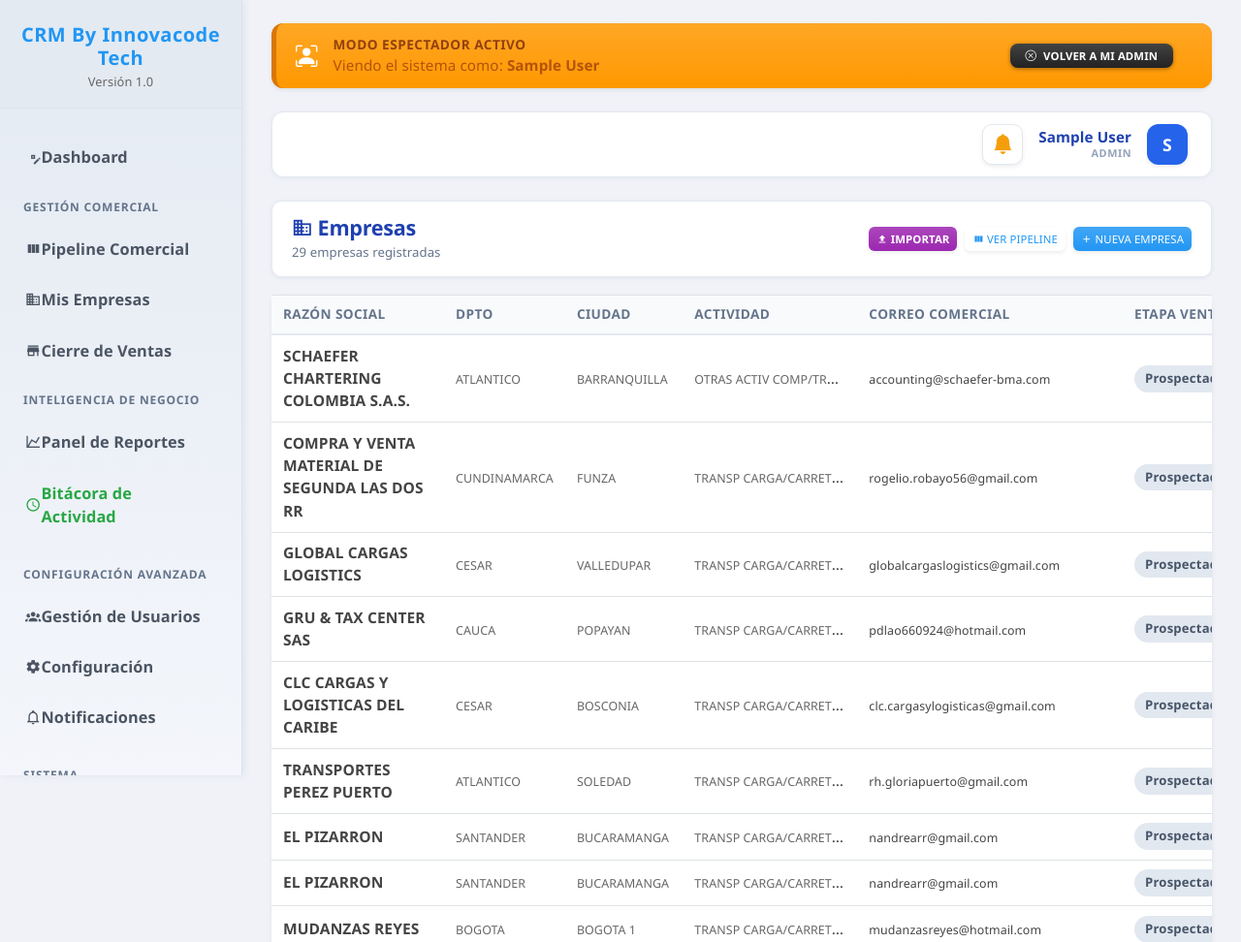
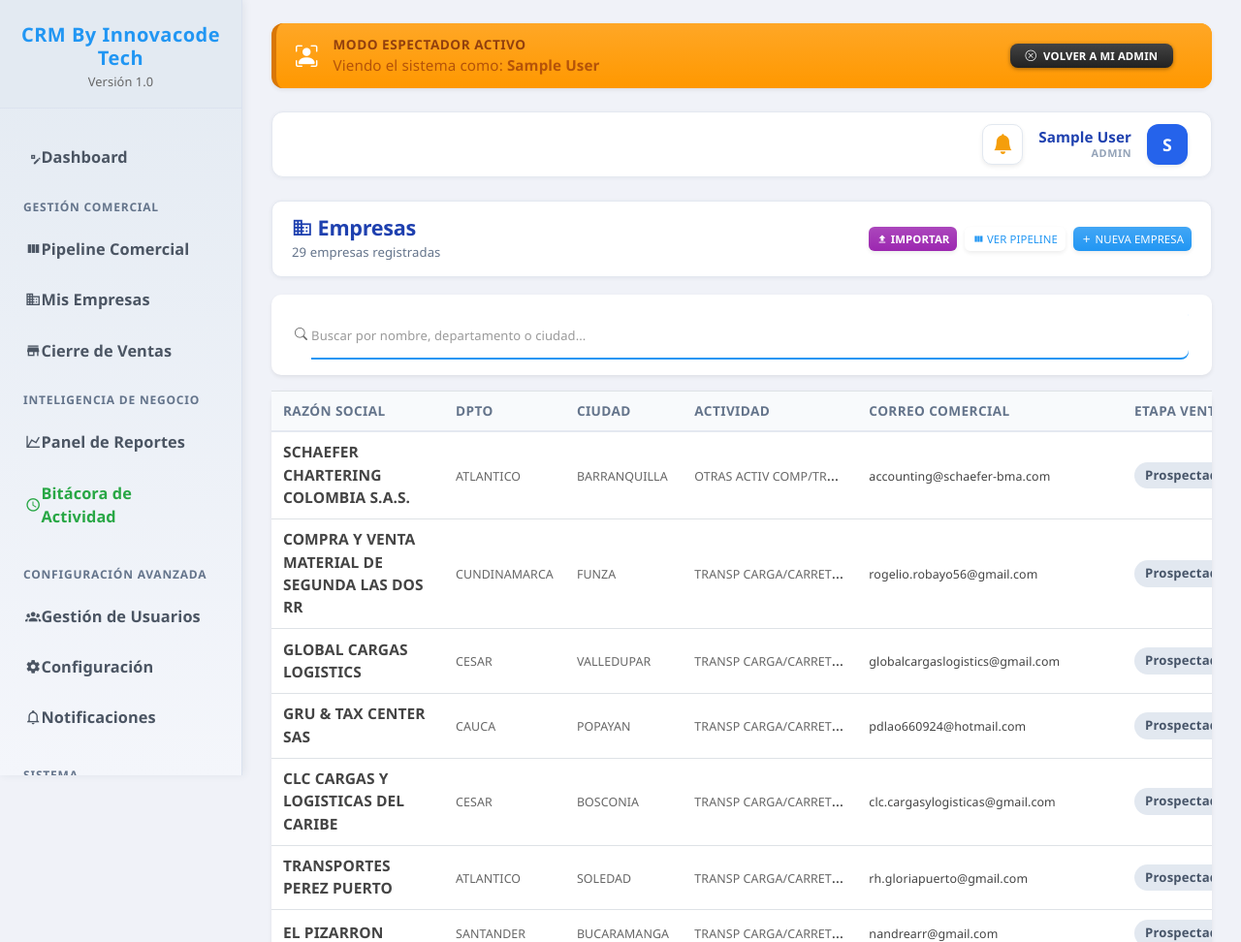
Before and after one commit to davidcaroo/crm-innovacode, a PHP site: page /empresas in a window 1280 px wide. Shown: the top 972 px of the page at 97% size. Run offline with PHP 8.4, Linux system fonts and the light colour scheme; the visitor is signed in with stand-in values (Sample User, id 1); data comes from the database, SQL or seed files in the repository; some libraries are stand-ins or nearby versions.

Commit message:
Implementa búsqueda en tiempo real para empresas (nombre, dpto, ciudad)

```diff
--- a/controllers/EmpresaController.php
+++ b/controllers/EmpresaController.php
@@ -10,12 +10,21 @@ class EmpresaController extends BaseController
     public function index()
     {
         $empresaModel = new Empresa();
-        if (in_array($_SESSION['usuario_rol'], ['admin', 'superadmin'])) {
-            $empresas = $empresaModel->todasAdmin();
+        $buscar = $this->get('buscar');
+
+        // Si hay término de búsqueda, buscar; si no, obtener todas
+        if (!empty($buscar)) {
+            $usuario_id = in_array($_SESSION['usuario_rol'], ['admin', 'superadmin']) ? null : $_SESSION['usuario_id'];
+            $empresas = $empresaModel->buscar($buscar, $usuario_id);
         } else {
-            $empresas = $empresaModel->todasPorUsuario($_SESSION['usuario_id']);
+            if (in_array($_SESSION['usuario_rol'], ['admin', 'superadmin'])) {
+                $empresas = $empresaModel->todasAdmin();
+            } else {
+                $empresas = $empresaModel->todasPorUsuario($_SESSION['usuario_id']);
+            }
         }
-        $this->view('empresas/index', ['empresas' => $empresas]);
+
+        $this->view('empresas/index', ['empresas' => $empresas, 'buscar' => $buscar ?? '']);
     }
 
     public function crear()
--- a/models/Empresa.php
+++ b/models/Empresa.php
@@ -36,6 +36,30 @@ class Empresa extends BaseModel
     {
         $sql = "SELECT * FROM empresas ORDER BY creado_en DESC";
         $stmt = $this->db->query($sql);
+        return $stmt->fetchAll();
+    }
+
+    /**
+     * Buscar empresas por término (nombre, departamento o ciudad)
+     */
+    public function buscar($termino, $usuario_id = null)
+    {
+        $termino = '%' . $termino . '%';
+
+        $sql = "SELECT * FROM empresas
+                WHERE (razon_social LIKE ? OR dpto LIKE ? OR ciudad LIKE ?)";
+        $params = [$termino, $termino, $termino];
+
+        // Filtrar por usuario si no es admin
+        if ($usuario_id) {
+            $sql .= " AND usuario_id = ?";
+            $params[] = $usuario_id;
+        }
+
+        $sql .= " ORDER BY creado_en DESC";
+
+        $stmt = $this->db->prepare($sql);
+        $stmt->execute($params);
         return $stmt->fetchAll();
     }
 
--- a/views/empresas/index.php
+++ b/views/empresas/index.php
@@ -4,7 +4,7 @@
 <div class="page-header">
     <div>
         <h2 class="page-title"><span class="mdi mdi-domain"></span> Empresas</h2>
-        <span class="page-subtitle"><?php echo count($empresas); ?> empresa<?php echo count($empresas) != 1 ? 's' : ''; ?> registrada<?php echo count($empresas) != 1 ? 's' : ''; ?></span>
+        <span class="page-subtitle"><?php echo count($empresas); ?> empresa<?php echo count($empresas) != 1 ? 's' : ''; ?> <?php echo !empty($buscar) ? 'encontrada' . (count($empresas) != 1 ? 's' : '') : 'registrada' . (count($empresas) != 1 ? 's' : ''); ?></span>
     </div>
     <div class="d-flex" style="gap:8px;">
         <a href="<?php echo url('empresa/importar'); ?>"
@@ -29,6 +29,38 @@
     </div>
 <?php endif; ?>
 
+<!-- Barra de Búsqueda -->
+<div class="card shadow-sm border-0 mb-3">
+    <div class="card-body py-3 px-4">
+        <form method="GET" action="<?php echo url('empresa/index'); ?>" id="formBuscar" class="d-flex align-items-center" style="gap:12px;">
+            <div class="flex-grow-1">
+                <div class="input-group">
+                    <div class="input-group-prepend">
+                        <span class="input-group-text bg-white border-right-0" style="border-radius:8px 0 0 8px;">
+                            <i class="bi bi-search text-muted"></i>
+                        </span>
+                    </div>
+                    <input
+                        type="text"
+                        name="buscar"
+                        id="inputBuscar"
+                        class="form-control border-left-0"
+                        placeholder="Buscar por nombre, departamento o ciudad..."
+                        value="<?php echo htmlspecialchars($buscar); ?>"
+                        style="border-radius:0 8px 8px 0; border-left:0; padding-left:0;"
+                        autocomplete="off"
+                    >
+                </div>
+            </div>
+            <?php if (!empty($buscar)): ?>
+                <a href="<?php echo url('empresa/index'); ?>" class="btn btn-outline-secondary" style="border-radius:8px;">
+                    <i class="bi bi-x-circle"></i> Limpiar
+                </a>
+            <?php endif; ?>
+        </form>
+    </div>
+</div>
+
 <div class="card shadow-sm border-0">
     <div class="card-body p-0">
         <div class="table-responsive">
@@ -49,7 +81,12 @@
                         <tr>
                             <td colspan="7" class="text-center text-muted py-5">
                                 <span class="mdi mdi-domain-off" style="font-size:2.5rem;display:block;margin-bottom:10px;color:#cbd5e1;"></span>
-                                No hay empresas registradas aun.
+                                <?php if (!empty($buscar)): ?>
+                                    <strong>No se encontraron empresas con el término "<?php echo htmlspecialchars($buscar); ?>"</strong>
+                                    <br><small>Intenta con otro término de búsqueda</small>
+                                <?php else: ?>
+                                    No hay empresas registradas aun.
+                                <?php endif; ?>
                             </td>
                         </tr>
                     <?php else: ?>
@@ -101,5 +138,37 @@
     </div>
 </div>
 
+<!-- JavaScript para búsqueda en tiempo real -->
+<script>
+// Búsqueda automática con debounce
+let timeoutBusqueda = null;
+const inputBuscar = document.getElementById('inputBuscar');
+const formBuscar = document.getElementById('formBuscar');
+
+if (inputBuscar) {
+    inputBuscar.addEventListener('input', function() {
+        clearTimeout(timeoutBusqueda);
+
+        timeoutBusqueda = setTimeout(function() {
+            formBuscar.submit();
+        }, 500); // Esperar 500ms después de que el usuario deje de escribir
+    });
+
+    // Focus automático en el campo de búsqueda al cargar
+    if (inputBuscar.value === '') {
+        inputBuscar.focus();
+    }
+}
+
+// Atajo de teclado: Ctrl/Cmd + K para enfocar búsqueda
+document.addEventListener('keydown', function(e) {
+    if ((e.ctrlKey || e.metaKey) && e.key === 'k') {
+        e.preventDefault();
+        inputBuscar.focus();
+        inputBuscar.select();
+    }
+});
+</script>
+
 <?php // Footer included from BaseController
 ?>
```
